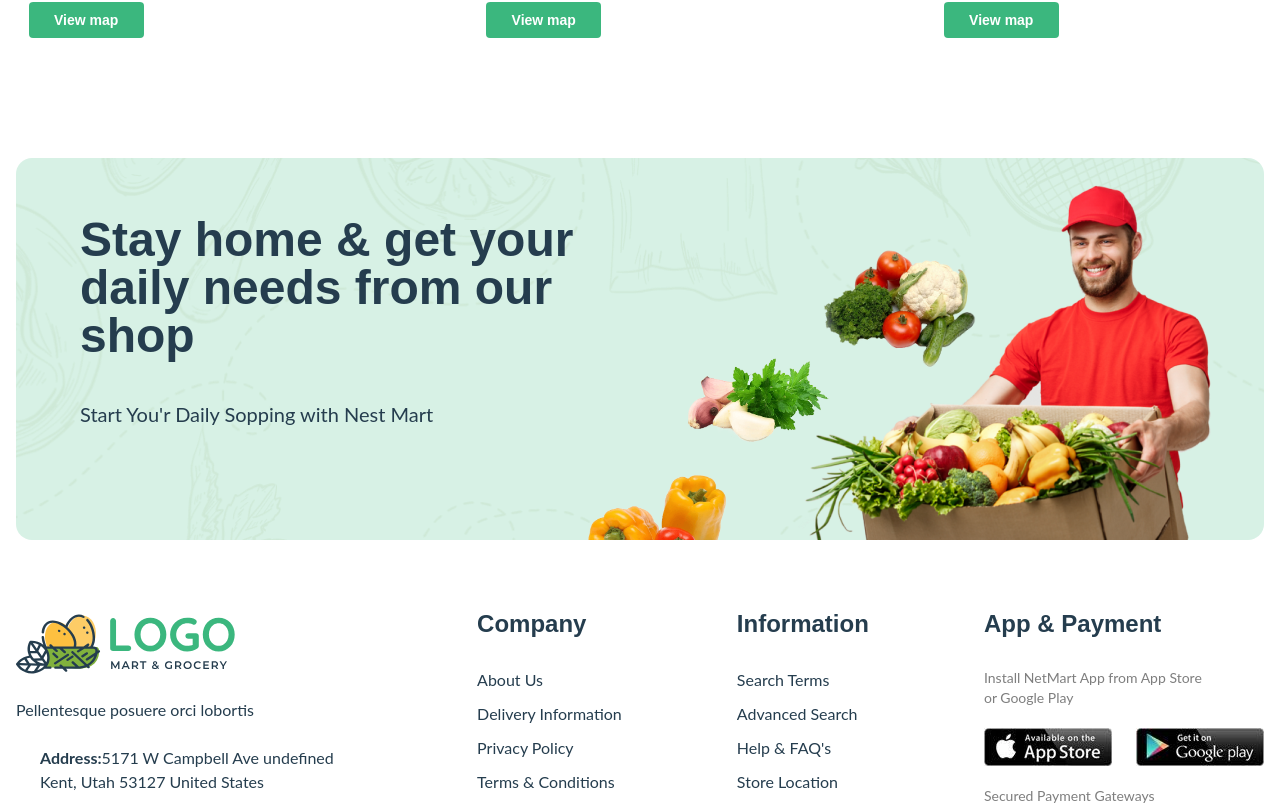
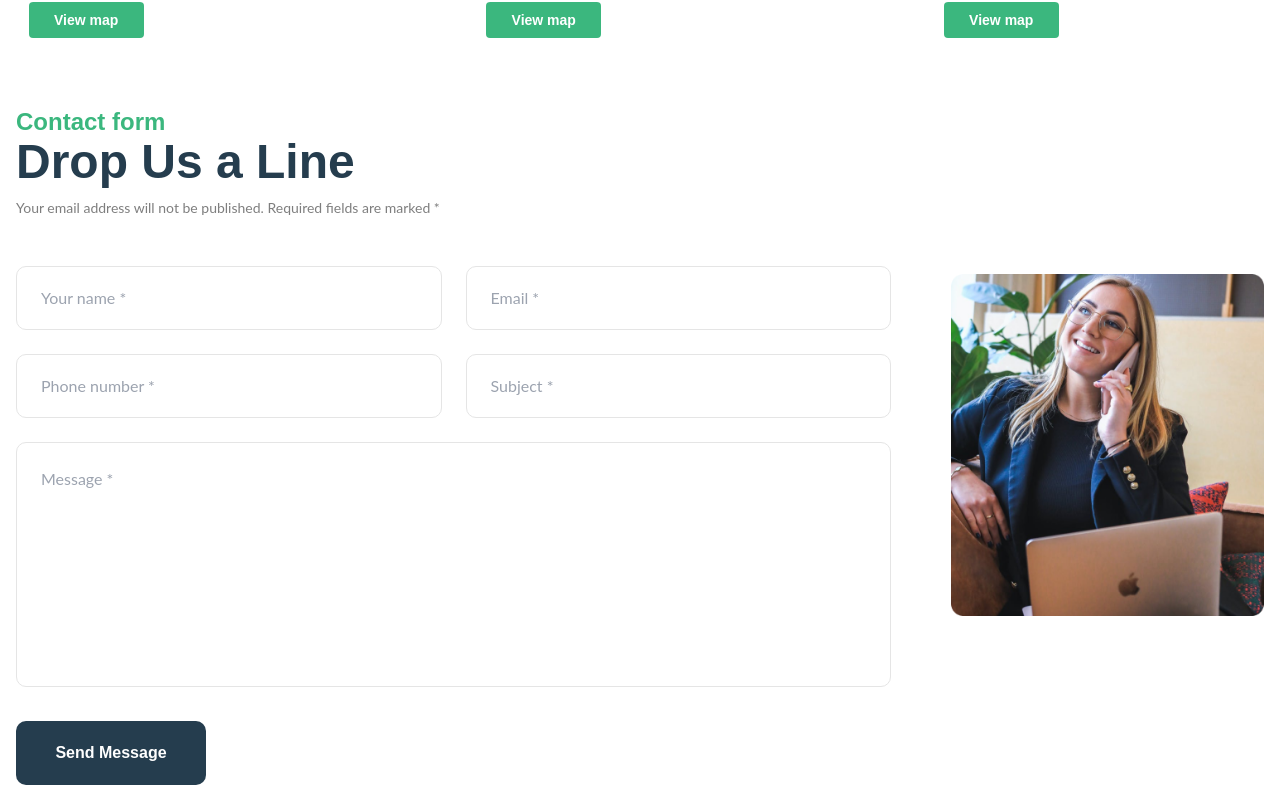
Before and after one commit to SilenceHide/Shop-Project, a Next.js app: page /contact in a window 1280 px wide. Shown: the part 1268-2077 px from the top of the page. Built offline with nearby package versions, Linux system fonts and the light colour scheme; a web font is replaced by a local one.

Commit message:
finishing contact page

```diff
--- a/src/pages/contact.tsx
+++ b/src/pages/contact.tsx
@@ -3,7 +3,7 @@ import React from "react";
 
 export default function Contact() {
   return (
-    <section className="container mt-14 mb-[120px]">
+    <section className="container mt-14 mb-[100px]">
       <div className="flex lg:flex-row flex-col justify-center items-end xl:gap-[90px] gap-10">
         <div className="flex flex-col max-w-[415px] w-full gap-5 self-start">
           <h3 className="text-2xl font-bold text-brand-color-one">How can help you ?</h3>
@@ -68,7 +68,7 @@ export default function Contact() {
         />
       </div>
 
-      <div className="flex flex-wrap justify-center xl:gap-[150px] gap-[50px]">
+      <div className="flex flex-wrap lg:justify-center justify-between xl:gap-[150px] md:gap-[40px] gap-9">
         <div className="flex flex-col max-w-[315px] gap-4 items-start">
           <h4 className="text-2xl font-black">Office</h4>
           <div className="flex flex-col font-lato text-text-body text-lg">
@@ -116,7 +116,64 @@ export default function Contact() {
         </div>
       </div>
 
-      <div></div>
+      <div className="md:mt-[68px] mt-14 flex justify-center items-center gap-[60px]">
+        <form action="#" className="max-w-[875px] w-full flex flex-col">
+          <h3 className="font-black text-brand-color-one text-2xl">Contact form</h3>
+          <h2 className="md:text-5xl text-4xl font-black mb-3">Drop Us a Line</h2>
+          <p className="font-lato text-sm text-text-body">
+            Your email address will not be published. Required fields are marked *
+          </p>
+          <div className="md:mt-12 mt-9 flex flex-col gap-6 font-lato placeholder:text-text-body-2">
+            <div className="flex sm:items-center justify-between gap-6 sm:flex-row flex-col">
+              <input
+                type="text"
+                className="max-w-[440px] w-full h-[64px] px-6 rounded-[10px] border border-border-gray"
+                placeholder="Your name *"
+              />
+              <input
+                type="email"
+                className="max-w-[440px] w-full h-[64px] px-6 rounded-[10px] border border-border-gray"
+                placeholder="Email *"
+              />
+            </div>
+            <div className="flex sm:items-center justify-between gap-6 sm:flex-row flex-col">
+              <input
+                type="text"
+                className="max-w-[440px] w-full h-[64px] px-6 rounded-[10px] border border-border-gray"
+                placeholder="Phone number *"
+              />
+              <input
+                type="text"
+                className="max-w-[440px] w-full h-[64px] px-6 rounded-[10px] border border-border-gray"
+                placeholder="Subject *"
+              />
+            </div>
+            <div>
+              <textarea
+                name="message"
+                id="contact-message"
+                className="sm:max-w-[875px] max-w-[440px] h-[245px] w-full resize-none p-6 rounded-[10px] border border-border-gray outline-none"
+                placeholder="Message *"
+              ></textarea>
+            </div>
+          </div>
+          <button
+            type="submit"
+            className="w-[190px] h-[64px] rounded-[10px] text-white bg-text-heading mt-7 font-black"
+          >
+            Send Message
+          </button>
+        </form>
+        <div className="hidden lg:block">
+          <ImageView
+            src={"/images/contact/pic01.png"}
+            alt={"image"}
+            width={380}
+            height={415}
+            className="bg-center bg-cover"
+          />
+        </div>
+      </div>
     </section>
   );
 }
```
